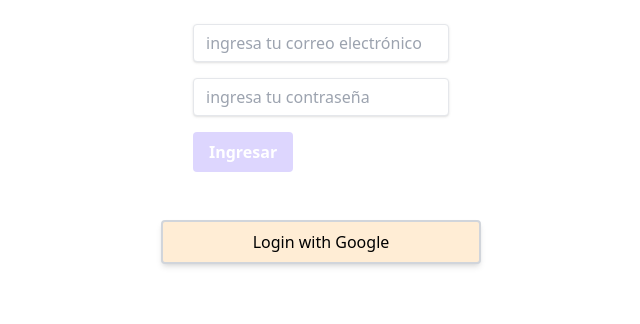
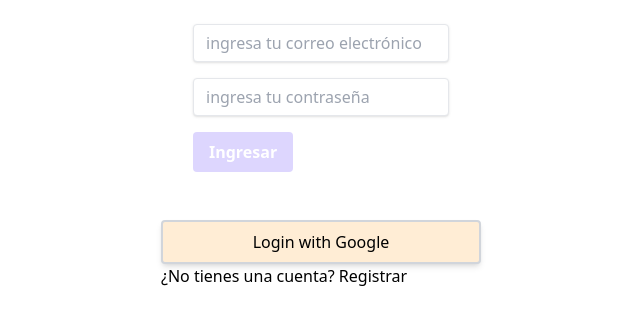
Before and after one commit to ceciPino/SN-React, a React (Create React App) app: page /login in a window 1280 px wide. Shown: the top 324 px of the page, without its empty margins (319-959 px from the left). Built offline with nearby package versions, Linux system fonts and the light colour scheme; no server answers.

Commit message:
style register & link para crear cuenta

```diff
--- a/src/components/Login.jsx
+++ b/src/components/Login.jsx
@@ -1,6 +1,6 @@
 import { Fragment, useState } from "react";
 import { useAuth } from "../context/authContext";
-import { useNavigate } from "react-router-dom";
+import { Link, useNavigate } from "react-router-dom";
 
 export function Login() {
     const [user, setUser] = useState({
@@ -83,6 +83,8 @@ export function Login() {
                     className="bg-orange-100 hover:bg-orange-200 text-black shadow-md
                     rounded border-2 border-gray-300 py-2 px-4 w-full"> Login with Google
                 </button>
+
+                <p> ¿No tienes una cuenta? <Link to="/register"> Registrar </Link></p>
             </Fragment>
         </div>
 
```
